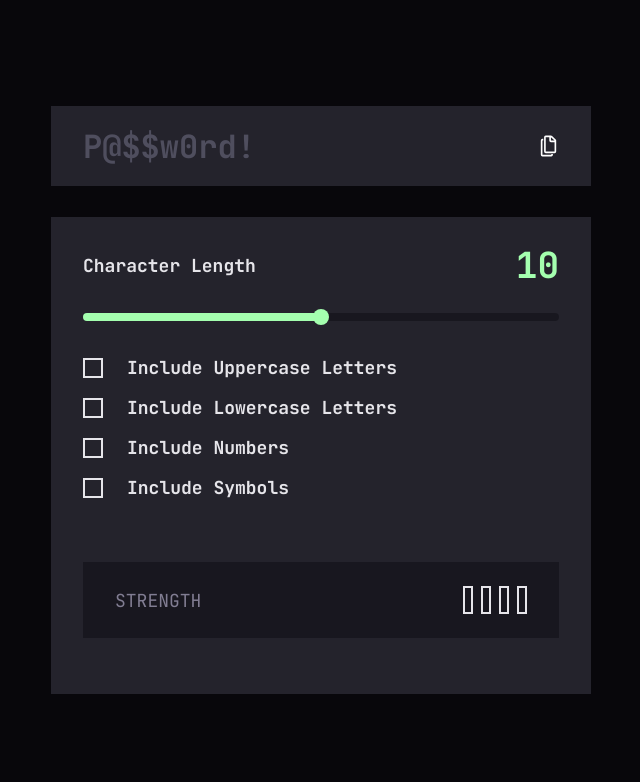
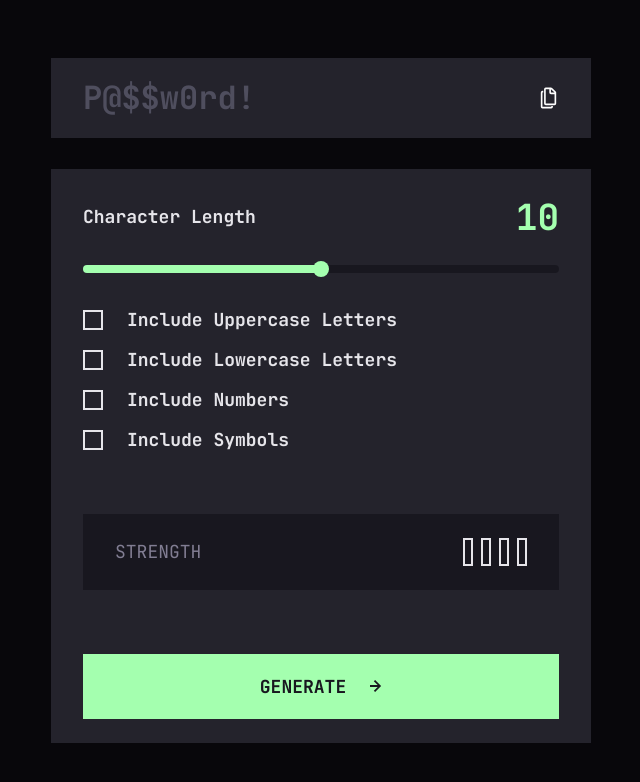
Before and after one commit to NP-12D/Password-Generator-, a React (Vite) app: page / in a window 1280 px wide. Shown: the top 782 px of the page, without its empty margins (319-959 px from the left). Built offline with nearby package versions, Linux system fonts and the light colour scheme.

Commit message:
feat: add GenerateButton component

```diff
--- /dev/null
+++ b/src/components/GenerateButton.jsx
@@ -0,0 +1,52 @@
+import styled from "styled-components";
+
+export default function GenerateButton({ onClick }) {
+  return (
+    <Button onClick={onClick}>
+      GENERATE
+      <ArrowIcon
+        xmlns="http://www.w3.org/2000/svg"
+        width="12"
+        height="12"
+        viewBox="0 0 12 12"
+      >
+        <path d="m5.106 12 6-6-6-6-1.265 1.265 3.841 3.84H0v1.79h7.682l-3.841 3.84L5.106 12Z" />
+      </ArrowIcon>
+    </Button>
+  );
+}
+
+
+const Button = styled.button`
+  width: 100%;
+  height: 65px;
+  background-color: #a4ffaf;
+  border: 2px solid #a4ffaf;
+  color: #18171f;
+  font-family: "JetBrains Mono", monospace;
+  font-size: 18px;
+  font-weight: 700;
+  text-transform: uppercase;
+  cursor: pointer;
+  display: flex;
+  align-items: center;
+  justify-content: center;
+  gap: 24px;
+  transition: all 0.2s ease;
+
+  &:hover {
+    background-color: transparent;
+    color: #a4ffaf;
+  }
+
+  &:hover svg path {
+    fill: #a4ffaf;
+  }
+`;
+
+const ArrowIcon = styled.svg`
+  & path {
+    fill: #18171f;
+    transition: fill 0.2s ease;
+  }
+`;
--- a/src/components/OptionsContainer.jsx
+++ b/src/components/OptionsContainer.jsx
@@ -3,6 +3,7 @@ import CharacterLength from "./CharacterLength";
 import CheckOptions from "./CheckOptions";
 import { useState, useEffect } from "react";
 import StrengthMeasure from "./StrengthMeasure";
+import GenerateButton from "./GenerateButton";
 const STRENGTH_LEVELS = {
   0: { text: "", color: "transparent", bars: 0 },
   1: { text: "TOO WEAK!", color: "#F64A4A", bars: 1 },
@@ -10,7 +11,7 @@ const STRENGTH_LEVELS = {
   3: { text: "MEDIUM", color: "#F8CD65", bars: 3 },
   4: { text: "STRONG", color: "#A4FFAF", bars: 4 },
 };
-export default function OptionsContainer() {
+export default function OptionsContainer({setPassword}) {
   const [length, setLength] = useState(10);
   const [options, setOptions] = useState({
     uppercase: false,
@@ -33,6 +34,31 @@ export default function OptionsContainer() {
 
     setStrength(STRENGTH_LEVELS[level]);
   }, [length, options]);
+const generatePassword = (length, options) => {
+  const uppercaseChars = "ABCDEFGHIJKLMNOPQRSTUVWXYZ";
+  const lowercaseChars = "abcdefghijklmnopqrstuvwxyz";
+  const numberChars = "0123456789";
+  const symbolChars = "~!@#$%^&*()_+-={}[]|;:<>?,.";
+
+  let availableChars = "";
+  if (options.uppercase) availableChars += uppercaseChars;
+  if (options.lowercase) availableChars += lowercaseChars;
+  if (options.numbers) availableChars += numberChars;
+  if (options.symbols) availableChars += symbolChars;
+
+  if (availableChars.length === 0) return "";
+
+  let generatedPassword = "";
+  for (let i = 0; i < length; i++) {
+    const randomIndex = Math.floor(Math.random() * availableChars.length);
+    generatedPassword += availableChars[randomIndex];
+  }
+
+  return generatedPassword;
+};
+
+
+
   const handleCheckboxChange = (id) => {
     setOptions((prev) => ({
       ...prev,
@@ -50,6 +76,13 @@ export default function OptionsContainer() {
         handleCheckboxChange={handleCheckboxChange}
       />
       <StrengthMeasure strength={strength} />
+     <GenerateButton
+  onClick={() => {
+    const pwd = generatePassword(length, options);
+    setPassword(pwd);
+  }}
+/>
+
     </Container>
   );
 }
--- a/src/pages/PasswordGenerator.jsx
+++ b/src/pages/PasswordGenerator.jsx
@@ -1,12 +1,16 @@
 import styled from "styled-components";
 import PasswordDisplay from "../components/PasswordDisplay";
 import OptionsContainer from "../components/OptionsContainer";
+import { useState } from "react";
 export default function PasswordGenerator() {
+  const [password, setPassword] = useState("");
   return (
     <>
       <Main>
-       <PasswordDisplay ></PasswordDisplay>
-       <OptionsContainer/>
+        <PasswordDisplay password={password} />
+       <OptionsContainer setPassword={setPassword} />
+
+
       </Main>
     </>
   );
```
